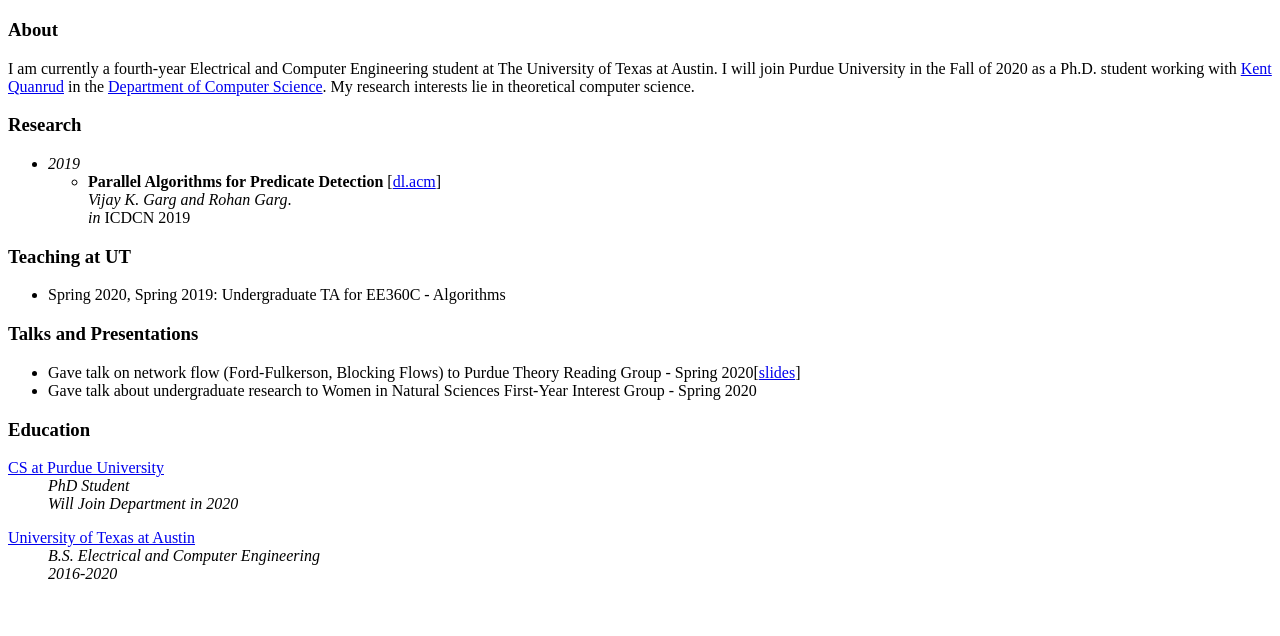
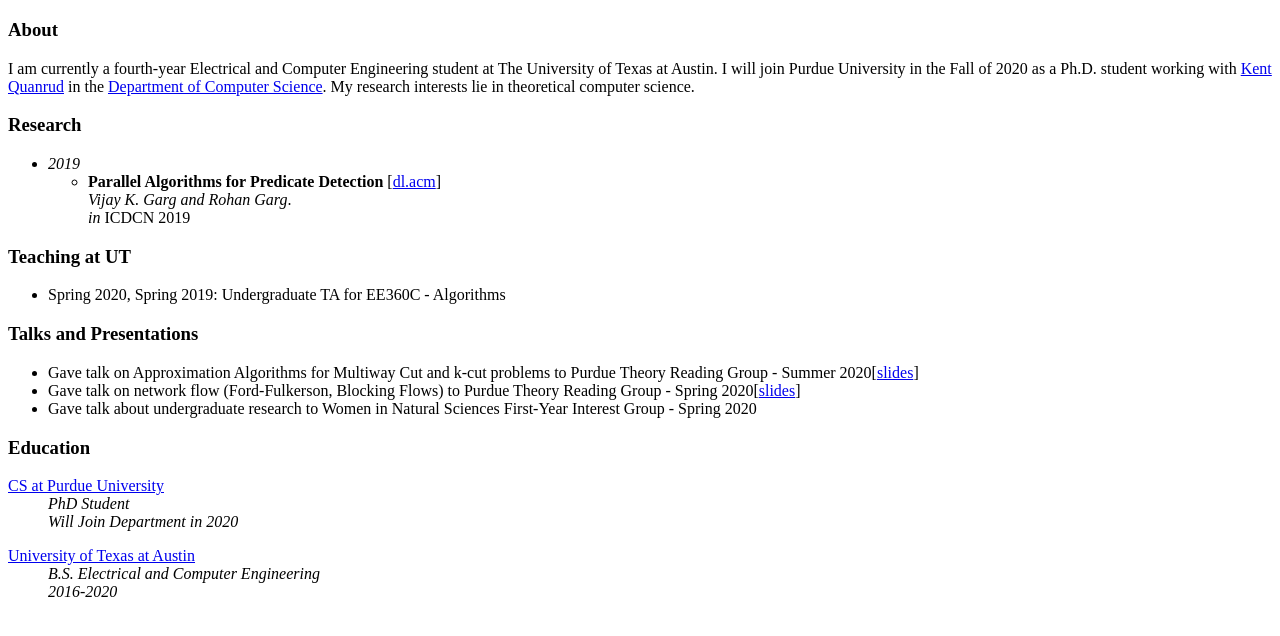
Before and after one commit to rohanvgarg/rohanvgarg.github.io, a plain HTML site: page index.html in a window 1280 px wide. Shown: the part 156-792 px from the top of the page. Drawn offline with Linux system fonts and the light colour scheme.

Commit message:
Added talk on approximation algorithms for Cut problems in graph summer 2020

```diff
--- a/index.html
+++ b/index.html
@@ -61,6 +61,7 @@
 
  <h3>Talks and Presentations </h3>
 	<ul>
+	<li> Gave talk on Approximation Algorithms for Multiway Cut and k-cut problems to Purdue Theory Reading Group - Summer 2020[<a href="./slides/AlgsforCutProblems.pdf">slides</a>]
 	<li> Gave talk on network flow (Ford-Fulkerson, Blocking Flows) to Purdue Theory Reading Group - Spring 2020[<a href="./slides/NetFlowTCS4-23-20.pdf">slides</a>]
 	<li> Gave talk about undergraduate research to Women in Natural Sciences First-Year Interest Group - Spring 2020
 	</ul>
```
Also changed, not shown: 2 other files.
